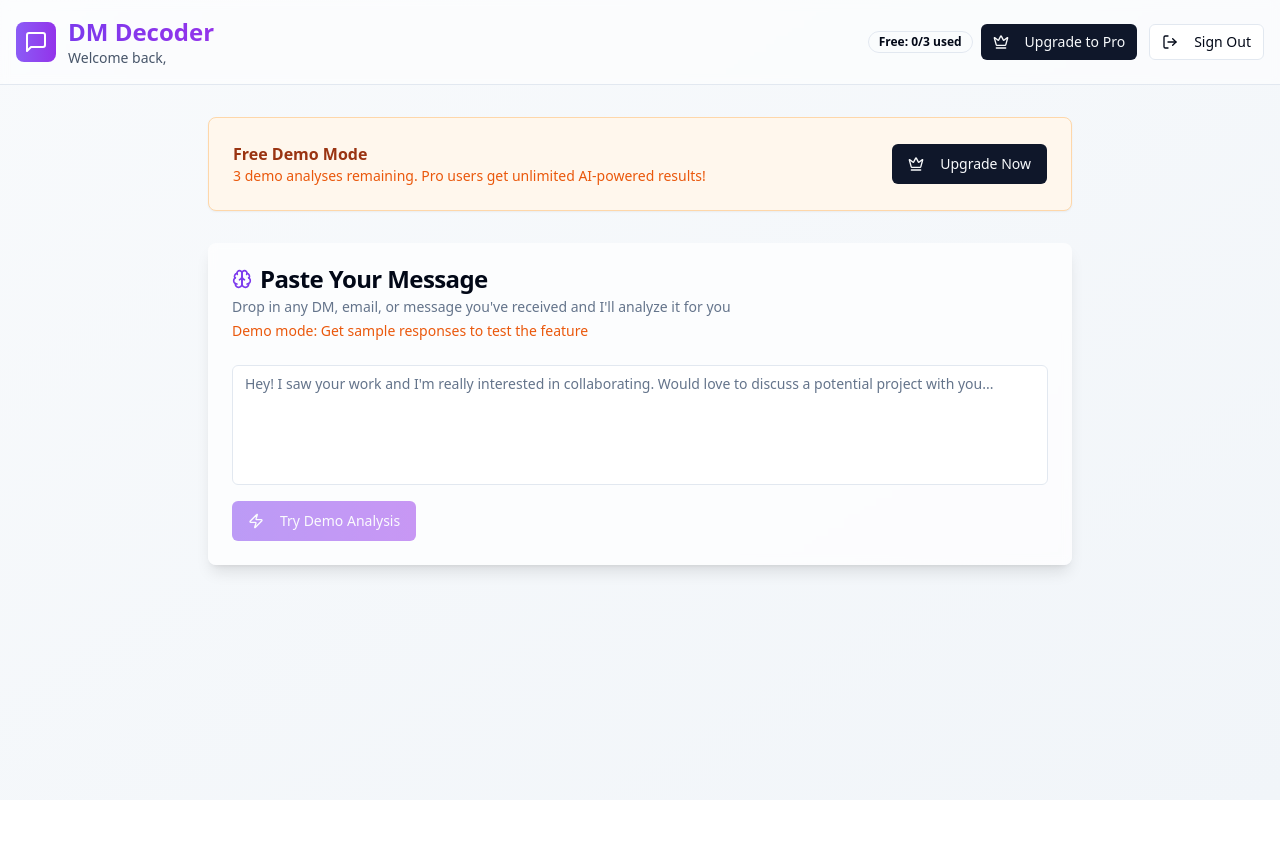
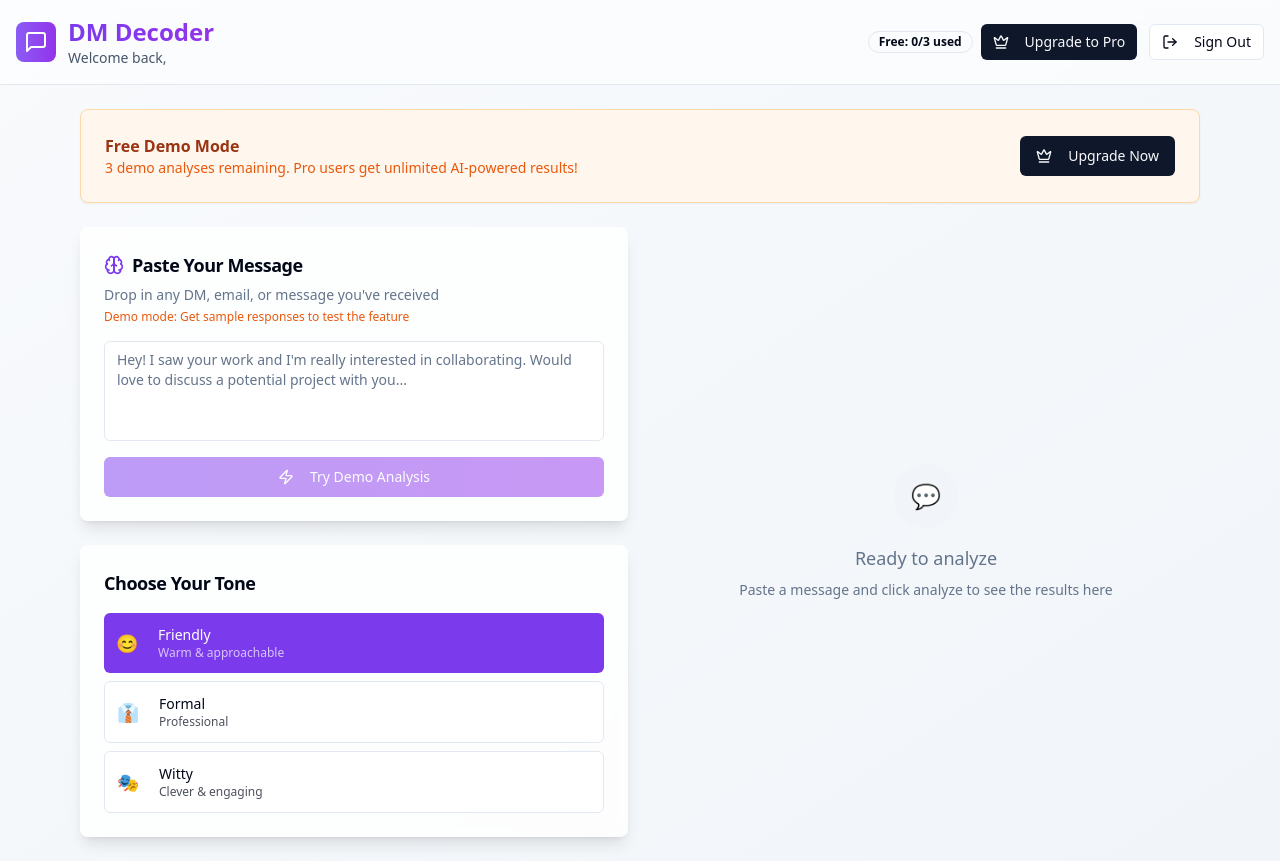
Before and after one commit to Waghib/reply-alchemy-decode, a React (Vite) app: page /dashboard in a window 1280 px wide. Before the commit the page ends 800 px from the top, so only its background shows below. Built offline with nearby package versions, Linux system fonts and the light colour scheme.

Commit message:
Refactor: Improve Dashboard UI layout
Improved the layout of the Dashboard to enhance user experience. Ensured that the analysis results are displayed closer to the input area, reducing the need for scrolling.

```diff
--- a/src/components/Dashboard/AnalysisResults.tsx
+++ b/src/components/Dashboard/AnalysisResults.tsx
@@ -1,5 +1,5 @@
 
-import { Copy } from "lucide-react";
+import { Copy, CheckCircle } from "lucide-react";
 import { Button } from "@/components/ui/button";
 import { Badge } from "@/components/ui/badge";
 import { Card, CardContent, CardDescription, CardHeader, CardTitle } from "@/components/ui/card";
@@ -26,51 +26,55 @@ const AnalysisResults = ({ intent, suggestedReply, subscribed, onCopyReply }: An
   if (!intent) return null;
 
   return (
-    <div className="space-y-6">
+    <div className="space-y-4">
       {/* Intent Detection */}
-      <Card className="border-0 shadow-lg bg-white/70 dark:bg-slate-800/70 backdrop-blur-sm">
-        <CardHeader>
-          <CardTitle className="text-lg flex items-center justify-between">
-            Intent Detected
+      <Card className="border-0 shadow-lg bg-white/80 dark:bg-slate-800/80 backdrop-blur-sm">
+        <CardHeader className="pb-3">
+          <div className="flex items-center justify-between">
+            <CardTitle className="text-lg flex items-center space-x-2">
+              <CheckCircle className="h-5 w-5 text-green-600" />
+              <span>Intent Detected</span>
+            </CardTitle>
             {!subscribed && (
               <Badge variant="outline" className="text-xs">
-                Demo Result
+                Demo
               </Badge>
             )}
-          </CardTitle>
+          </div>
         </CardHeader>
         <CardContent>
-          <Badge className={`${getIntentColor(intent)} px-3 py-1`}>
+          <Badge className={`${getIntentColor(intent)} px-3 py-1 text-sm`}>
             {intent}
           </Badge>
         </CardContent>
       </Card>
 
       {/* Suggested Reply */}
-      <Card className="border-0 shadow-lg bg-white/70 dark:bg-slate-800/70 backdrop-blur-sm">
-        <CardHeader>
-          <CardTitle className="text-lg flex items-center justify-between">
-            Suggested Reply
+      <Card className="border-0 shadow-lg bg-white/80 dark:bg-slate-800/80 backdrop-blur-sm">
+        <CardHeader className="pb-3">
+          <div className="flex items-center justify-between">
+            <CardTitle className="text-lg">Suggested Reply</CardTitle>
             {!subscribed && (
               <Badge variant="outline" className="text-xs">
-                Demo Response
+                Demo
               </Badge>
             )}
-          </CardTitle>
-          <CardDescription>
-            {subscribed ? "AI-generated response in your selected tone" : "Sample response to demonstrate the feature"}
+          </div>
+          <CardDescription className="text-xs">
+            {subscribed ? "AI-generated response in your selected tone" : "Sample response"}
           </CardDescription>
         </CardHeader>
         <CardContent className="space-y-4">
           <div className="p-4 bg-slate-50 dark:bg-slate-700 rounded-lg border-l-4 border-violet-500">
-            <p className="text-slate-700 dark:text-slate-300 leading-relaxed">
+            <p className="text-slate-700 dark:text-slate-300 leading-relaxed text-sm">
               {suggestedReply}
             </p>
           </div>
           <Button
             onClick={onCopyReply}
             variant="outline"
-            className="w-full md:w-auto"
+            className="w-full"
+            size="sm"
           >
             <Copy className="h-4 w-4 mr-2" />
             Copy Reply
--- a/src/components/Dashboard/MessageInput.tsx
+++ b/src/components/Dashboard/MessageInput.tsx
@@ -26,16 +26,16 @@ const MessageInput = ({
   const FREE_USAGE_LIMIT = 3;
 
   return (
-    <Card className="border-0 shadow-lg bg-white/70 dark:bg-slate-800/70 backdrop-blur-sm">
-      <CardHeader>
-        <CardTitle className="flex items-center space-x-2">
+    <Card className="border-0 shadow-lg bg-white/80 dark:bg-slate-800/80 backdrop-blur-sm h-fit">
+      <CardHeader className="pb-4">
+        <CardTitle className="flex items-center space-x-2 text-lg">
           <Brain className="h-5 w-5 text-violet-600" />
           <span>Paste Your Message</span>
         </CardTitle>
-        <CardDescription>
-          Drop in any DM, email, or message you've received and I'll analyze it for you
+        <CardDescription className="text-sm">
+          Drop in any DM, email, or message you've received
           {!subscribed && (
-            <span className="block text-orange-600 dark:text-orange-400 mt-1">
+            <span className="block text-orange-600 dark:text-orange-400 mt-1 text-xs">
               Demo mode: Get sample responses to test the feature
             </span>
           )}
@@ -46,12 +46,13 @@ const MessageInput = ({
           placeholder="Hey! I saw your work and I'm really interested in collaborating. Would love to discuss a potential project with you..."
           value={message}
           onChange={(e) => setMessage(e.target.value)}
-          className="min-h-[120px] resize-none border-slate-200 dark:border-slate-700 focus:border-violet-500 dark:focus:border-violet-400"
+          className="min-h-[100px] resize-none border-slate-200 dark:border-slate-700 focus:border-violet-500 dark:focus:border-violet-400 text-sm"
+          rows={4}
         />
         <Button
           onClick={onAnalyze}
           disabled={!message.trim() || isAnalyzing || (!subscribed && freeUsageCount >= FREE_USAGE_LIMIT) || loadingUsage}
-          className="bg-gradient-to-r from-violet-600 to-purple-600 hover:from-violet-700 hover:to-purple-700"
+          className="w-full bg-gradient-to-r from-violet-600 to-purple-600 hover:from-violet-700 hover:to-purple-700"
         >
           {isAnalyzing ? (
             <>
--- a/src/components/Dashboard/ToneSelector.tsx
+++ b/src/components/Dashboard/ToneSelector.tsx
@@ -9,32 +9,32 @@ interface ToneSelectorProps {
 
 const ToneSelector = ({ selectedTone, onToneSelect }: ToneSelectorProps) => {
   const tones = [
-    { id: "friendly", label: "Friendly", icon: "😊", description: "Warm and approachable" },
-    { id: "formal", label: "Formal", icon: "👔", description: "Professional and polished" },
-    { id: "witty", label: "Witty", icon: "🎭", description: "Clever and engaging" }
+    { id: "friendly", label: "Friendly", icon: "😊", description: "Warm & approachable" },
+    { id: "formal", label: "Formal", icon: "👔", description: "Professional" },
+    { id: "witty", label: "Witty", icon: "🎭", description: "Clever & engaging" }
   ];
 
   return (
-    <Card className="border-0 shadow-lg bg-white/70 dark:bg-slate-800/70 backdrop-blur-sm">
-      <CardHeader>
+    <Card className="border-0 shadow-lg bg-white/80 dark:bg-slate-800/80 backdrop-blur-sm h-fit">
+      <CardHeader className="pb-4">
         <CardTitle className="text-lg">Choose Your Tone</CardTitle>
       </CardHeader>
       <CardContent>
-        <div className="grid grid-cols-1 md:grid-cols-3 gap-3">
+        <div className="grid grid-cols-1 gap-2">
           {tones.map((tone) => (
             <Button
               key={tone.id}
               variant={selectedTone === tone.id ? "default" : "outline"}
-              className={`p-4 h-auto flex flex-col items-center space-y-2 ${
+              className={`p-3 h-auto flex items-center justify-start space-x-3 text-left ${
                 selectedTone === tone.id
                   ? "bg-violet-600 hover:bg-violet-700 text-white"
                   : "hover:bg-slate-50 dark:hover:bg-slate-700"
               }`}
               onClick={() => onToneSelect(tone.id)}
             >
-              <span className="text-2xl">{tone.icon}</span>
-              <div className="text-center">
-                <div className="font-medium">{tone.label}</div>
+              <span className="text-lg">{tone.icon}</span>
+              <div>
+                <div className="font-medium text-sm">{tone.label}</div>
                 <div className="text-xs opacity-70">{tone.description}</div>
               </div>
             </Button>
--- a/src/pages/Dashboard.tsx
+++ b/src/pages/Dashboard.tsx
@@ -212,14 +212,16 @@ const Dashboard = () => {
         onSignOut={signOut}
       />
 
-      <main className="container mx-auto px-4 py-8 max-w-4xl">
-        <div className="space-y-8">
+      <main className="container mx-auto px-4 py-6 max-w-6xl">
         <FreeUsageNotice
           subscribed={subscribed}
           freeUsageCount={freeUsageCount}
           onUpgrade={handleUpgrade}
         />
 
+        <div className="mt-6 grid grid-cols-1 lg:grid-cols-2 gap-6">
+          {/* Left Column - Input and Controls */}
+          <div className="space-y-6">
             <MessageInput
               message={message}
               setMessage={setMessage}
@@ -230,24 +232,41 @@ const Dashboard = () => {
               onAnalyze={analyzeMessage}
             />
 
-          {intent && (
+            <ToneSelector
+              selectedTone={selectedTone}
+              onToneSelect={setSelectedTone}
+            />
+          </div>
+
+          {/* Right Column - Results */}
           <div className="space-y-6">
+            {intent ? (
               <AnalysisResults
                 intent={intent}
                 suggestedReply={suggestedReply}
                 subscribed={subscribed}
                 onCopyReply={copyToClipboard}
               />
-
-              <ToneSelector
-                selectedTone={selectedTone}
-                onToneSelect={setSelectedTone}
-              />
+            ) : (
+              <div className="h-full flex items-center justify-center">
+                <div className="text-center text-slate-500 dark:text-slate-400">
+                  <div className="w-16 h-16 mx-auto mb-4 rounded-full bg-slate-100 dark:bg-slate-800 flex items-center justify-center">
+                    <span className="text-2xl">💬</span>
+                  </div>
+                  <p className="text-lg font-medium mb-2">Ready to analyze</p>
+                  <p className="text-sm">Paste a message and click analyze to see the results here</p>
+                </div>
               </div>
             )}
+          </div>
+        </div>
 
-          {subscribed && <MessageHistory />}
+        {/* Message History - Full Width Below */}
+        {subscribed && (
+          <div className="mt-8">
+            <MessageHistory />
           </div>
+        )}
       </main>
     </div>
   );
```
Lines whose indentation alone changed are shown as unchanged.
